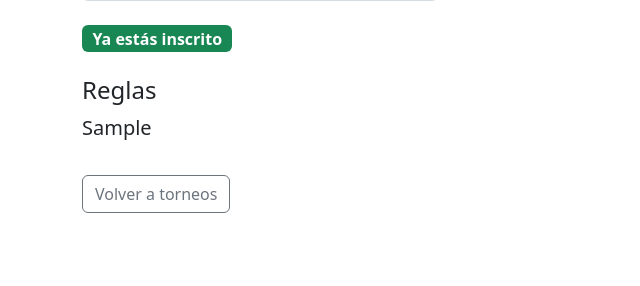
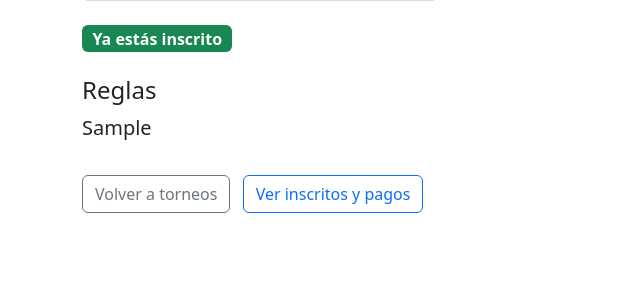
Before and after one commit to juuzou-prx/prototipo-mundocartas, a Django app: page /torneos/1/ in a window 1280 px wide. Shown: the part 346-632 px from the top of the page, without its empty margins (0-640 px from the left). Run offline with Django 5.2, Linux system fonts and the light colour scheme; a user stored in the database is signed in; tables that the repository leaves empty hold one stand-in row (values such as "Sample post"); grey boxes marked "Sample" are stand-in pictures.

Commit message:
feat(HU16): agrega boton ver inscritos y pagos en el detalle del torneo

```diff
--- a/torneos/templates/torneos/torneo/detalle.html
+++ b/torneos/templates/torneos/torneo/detalle.html
@@ -43,4 +43,9 @@
 <p class="fs-5">{{ torneo.reglas|default:"Sin reglas especificadas."|linebreaksbr }}</p>
 
 <a href="{% url 'torneo_lista' %}" class="btn btn-outline-secondary mt-3">Volver a torneos</a>
+{% if user.is_staff %}
+  <a href="{% url 'lista_inscritos' torneo.pk %}" class="btn btn-outline-primary mt-3 ms-2">
+    Ver inscritos y pagos
+  </a>
+{% endif %}
 {% endblock %}
```
